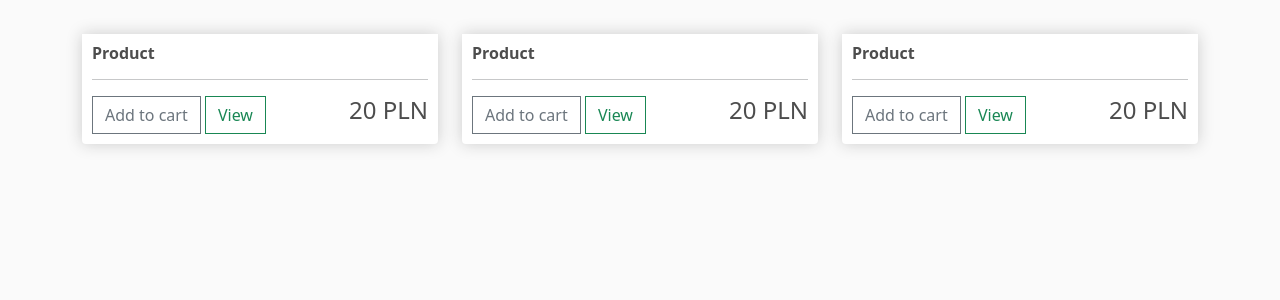
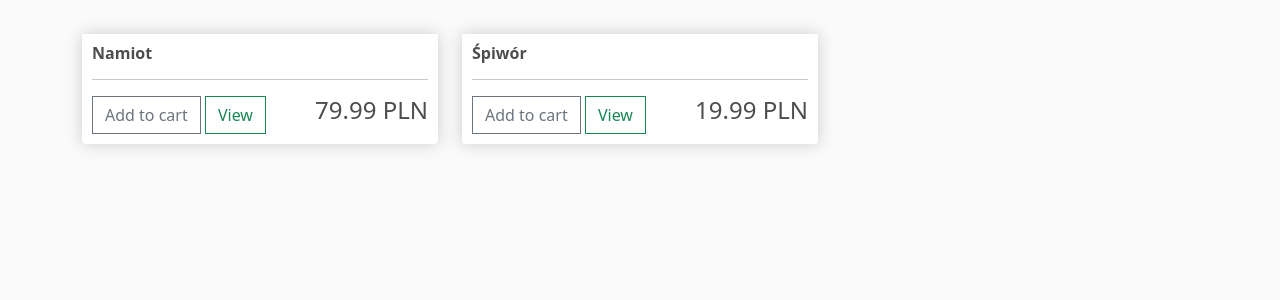
Before and after one commit to m-dn/projekt_zespolowy, a Django app: page / in a window 1280 px wide. Shown: the part 56-356 px from the top of the page. Run offline with Django 3.2, Linux system fonts and the light colour scheme; data comes from the database, SQL or seed files in the repository.

Commit message:
Dynamiczna generacja produktów

```diff
--- a/projektzespolowy/pz/templates/pz/store.html
+++ b/projektzespolowy/pz/templates/pz/store.html
@@ -2,37 +2,17 @@
 {% load static %}
 {% block content %}
 <div class="row">
+    {%for product in products %}
     <div class="col-lg-4">
         <img class="thumbail">
         <div class="box-element product">
-            <h6><strong>Product</strong></h6>
+            <h6><strong>{{product.name}}</strong></h6>
             <hr>
             <button class="btn btn-outline-secondary add-btn">Add to cart</button>
             <a class="btn btn-outline-success" href="#">View</a>
-            <h4 style="display: inline-block; float: right">20 PLN</h4>
+            <h4 style="display: inline-block; float: right">{{product.price|floatformat:2}} PLN</h4>
         </div>
     </div>
-    <div class="col-lg-4">
-        <img class="thumbail">
-        <div class="box-element product">
-            <h6><strong>Product</strong></h6>
-            <hr>
-            <button class="btn btn-outline-secondary add-btn">Add to cart</button>
-            <a class="btn btn-outline-success" href="#">View</a>
-            <h4 style="display: inline-block; float: right">20 PLN</h4>
-        </div>
-
-    </div>
-    <div class="col-lg-4">
-        <img class="thumbail">
-        <div class="box-element product">
-            <h6><strong>Product</strong></h6>
-            <hr>
-            <button class="btn btn-outline-secondary add-btn">Add to cart</button>
-            <a class="btn btn-outline-success" href="#">View</a>
-            <h4 style="display: inline-block; float: right">20 PLN</h4>
-        </div>
-
-    </div>
+    {%endfor%}
 </div>
 {% endblock content %}
--- a/projektzespolowy/pz/views.py
+++ b/projektzespolowy/pz/views.py
@@ -1,13 +1,18 @@
 from django.shortcuts import render
+from .models import *
+
 
 def store(request):
-    context = {}
+    products = Product.objects.all
+    context = {'products': products}
     return render(request, 'pz/store.html', context)
+
 
 def cart(request):
     context = {}
     return render(request, 'pz/cart.html', context)
 
+
 def checkout(request):
     context = {}
     return render(request, 'pz/checkout.html', context)
```
